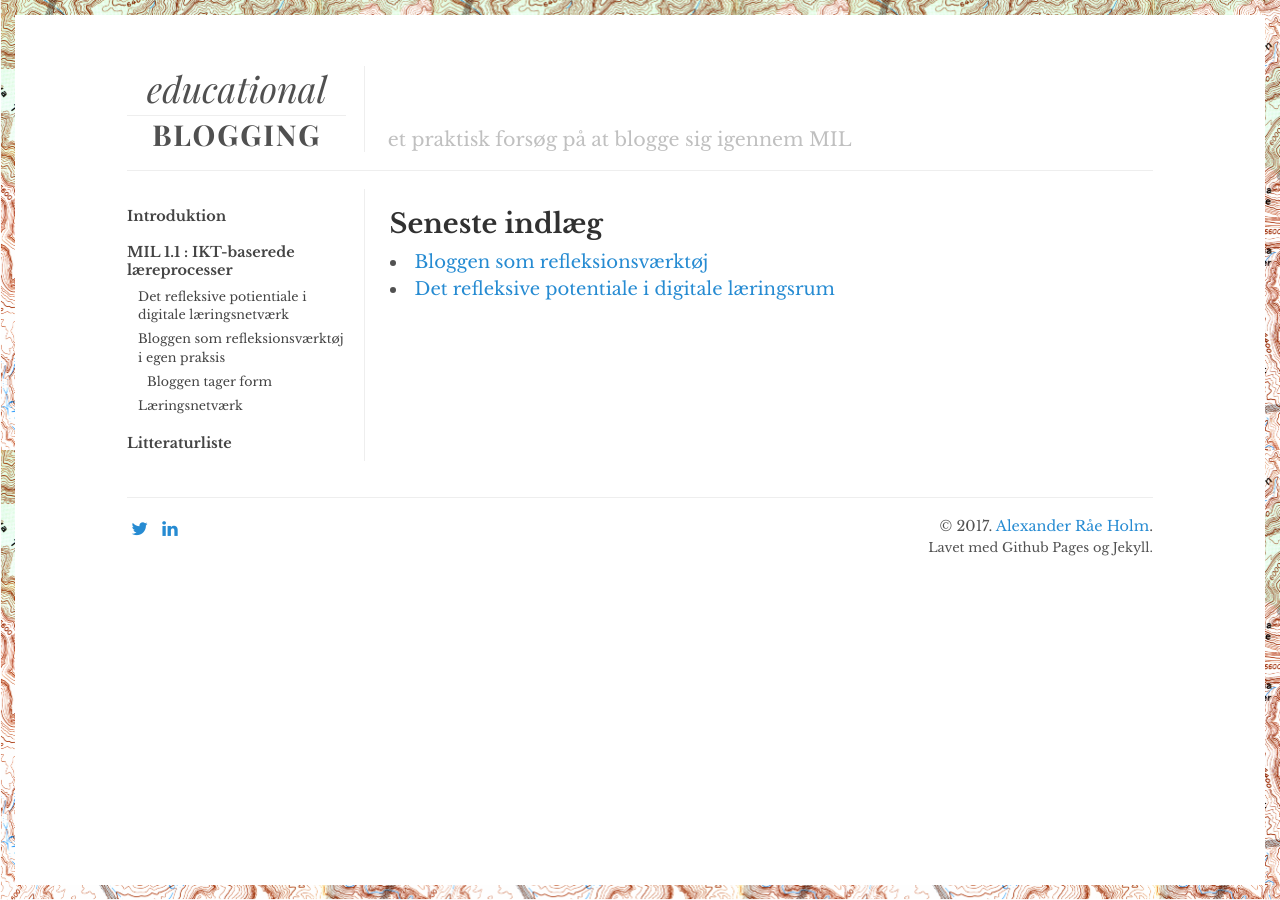
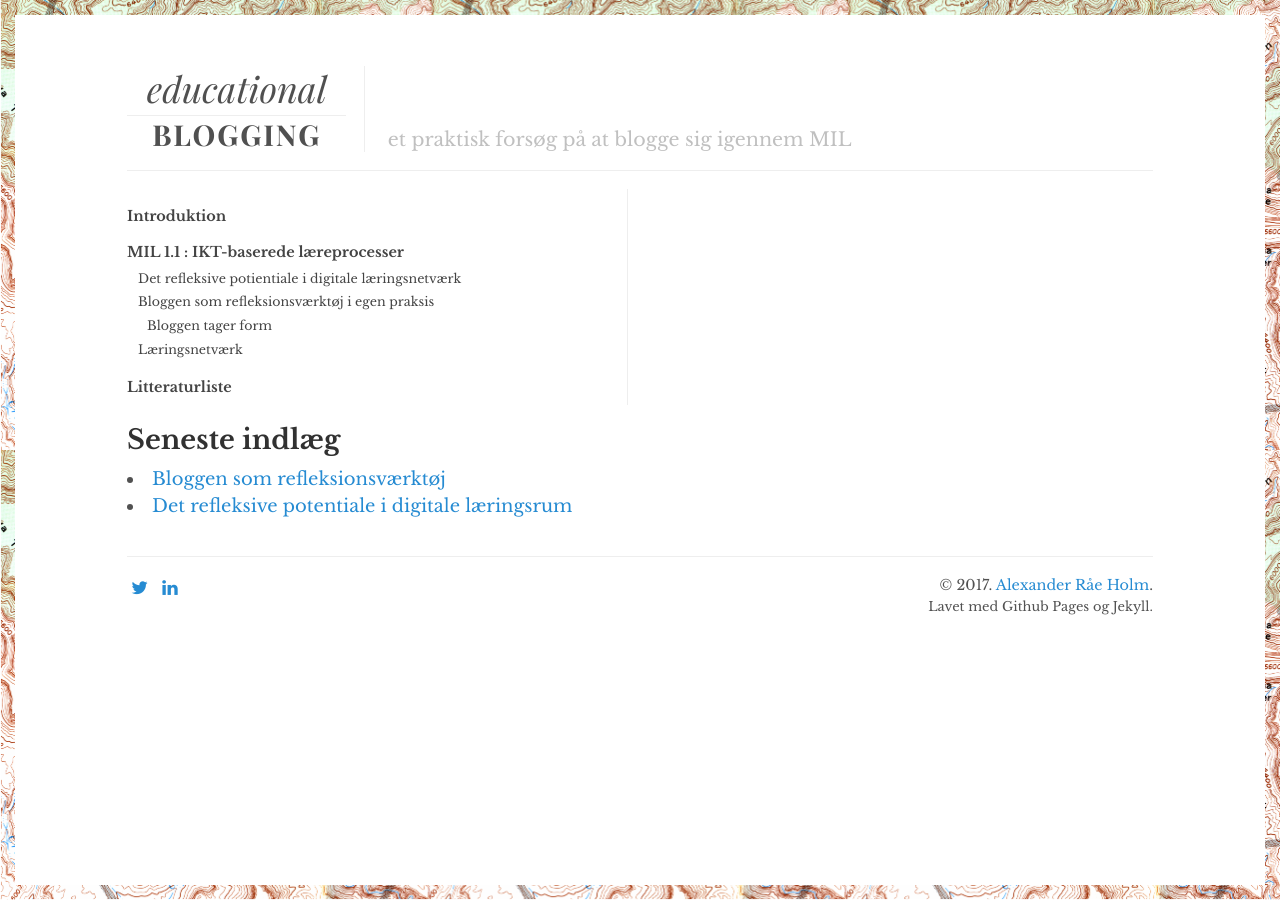
Before and after one commit to alexanderrae/educational-blogging, a Jekyll site: the page built from index.html, in a window 1280 px wide. Built offline with Jekyll 4.4.1, drawn with Linux system fonts in a browser that asks for light colours; the list of posts is cut into pages by our own code.

Commit message:
Related posts span half the page

```diff
--- a/css/main.scss
+++ b/css/main.scss
@@ -109,7 +109,7 @@ body {
 }
 
 aside {
-    @include span-columns(3);
+    @include span-columns(6);
     @include media-query-max($screen-xs-max) {
         @include span-columns(12);
     }
```
